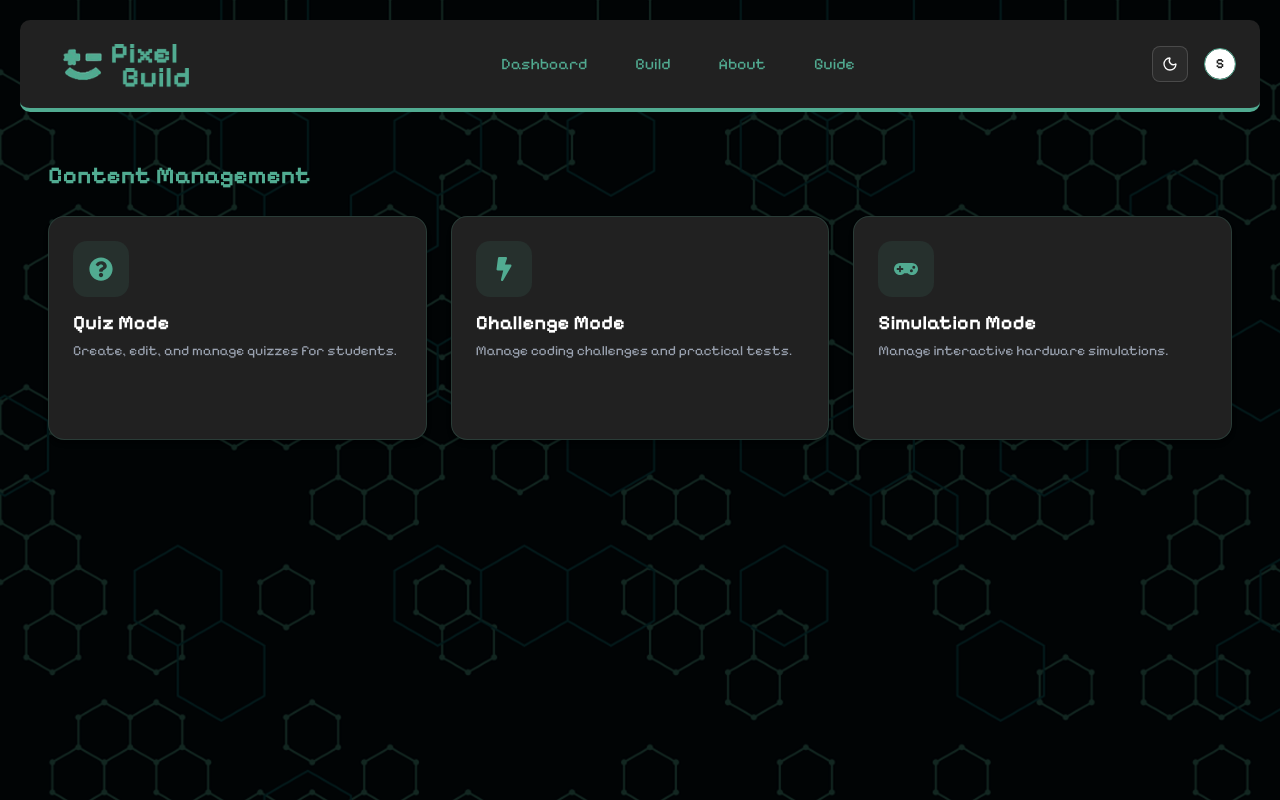
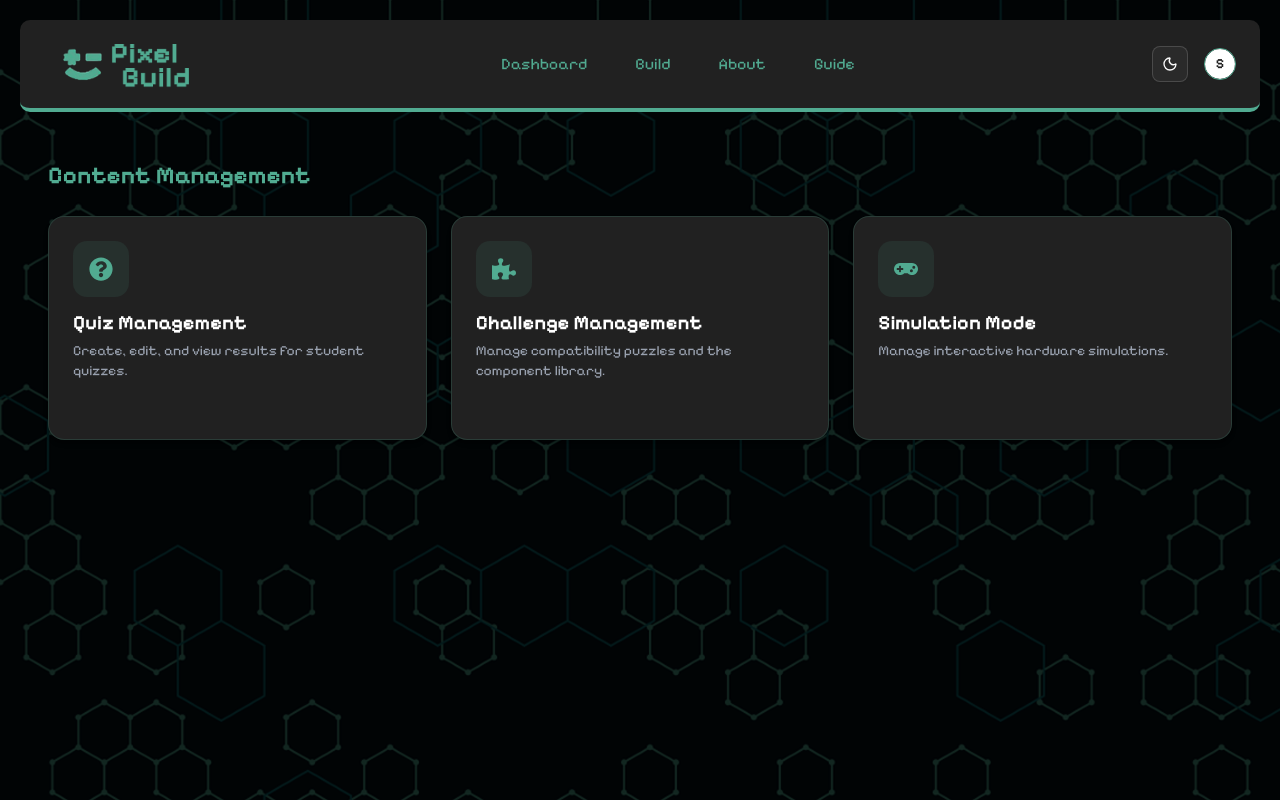
Before and after one commit to dyelo1007/pixelbuild-edu, a React (Vite) app in the folder client/: page /content-management in a window 1280 px wide. Built offline with nearby package versions, Linux system fonts and the light colour scheme; no server answers; sample sign-in values are in the browser's storage.

Commit message:
refactor(admin): Standardize admin routes under /content path

```diff
--- a/client/src/admin/pages/ContentManagement.tsx
+++ b/client/src/admin/pages/ContentManagement.tsx
@@ -1,18 +1,18 @@
 import { Link } from "react-router-dom";
-import { FaQuestionCircle, FaBolt, FaGamepad } from "react-icons/fa";
+import { FaQuestionCircle, FaPuzzlePiece, FaGamepad } from "react-icons/fa";
 
 const modes = [
   {
-    title: "Quiz Mode",
-    desc: "Create, edit, and manage quizzes for students.",
+    title: "Quiz Management",
+    desc: "Create, edit, and view results for student quizzes.",
     icon: <FaQuestionCircle className="w-6 h-6" />,
     link: "/content/quiz-mode",
   },
   {
-    title: "Challenge Mode",
-    desc: "Manage coding challenges and practical tests.",
-    icon: <FaBolt className="w-6 h-6" />,
-    link: "/content/challenge-mode",
+    title: "Challenge Management",
+    desc: "Manage compatibility puzzles and the component library.",
+    icon: <FaPuzzlePiece className="w-6 h-6" />,
+    link: "/content/challenges",
   },
   {
     title: "Simulation Mode",
@@ -34,13 +34,15 @@ const ContentManagement = () => (
             <div className="flex items-center justify-center w-14 h-14 rounded-xl bg-neonblue/10 text-neonblue mb-3">
               {mode.icon}
             </div>
-
             <h2 className="text-xl font-bold text-gray-900 dark:text-white">
               {mode.title}
             </h2>
-            <p className="text-gray-600 dark:text-gray-400 text-sm mt-1">
+            <p className="text-gray-600 dark:text-gray-400 text-sm mt-1 flex-grow">
               {mode.desc}
             </p>
+            <div className="text-neonblue font-semibold opacity-0 group-hover:opacity-100 transition-opacity duration-300 mt-2 self-start">
+              Manage &rarr;
+            </div>
           </div>
         </Link>
       ))}
```
